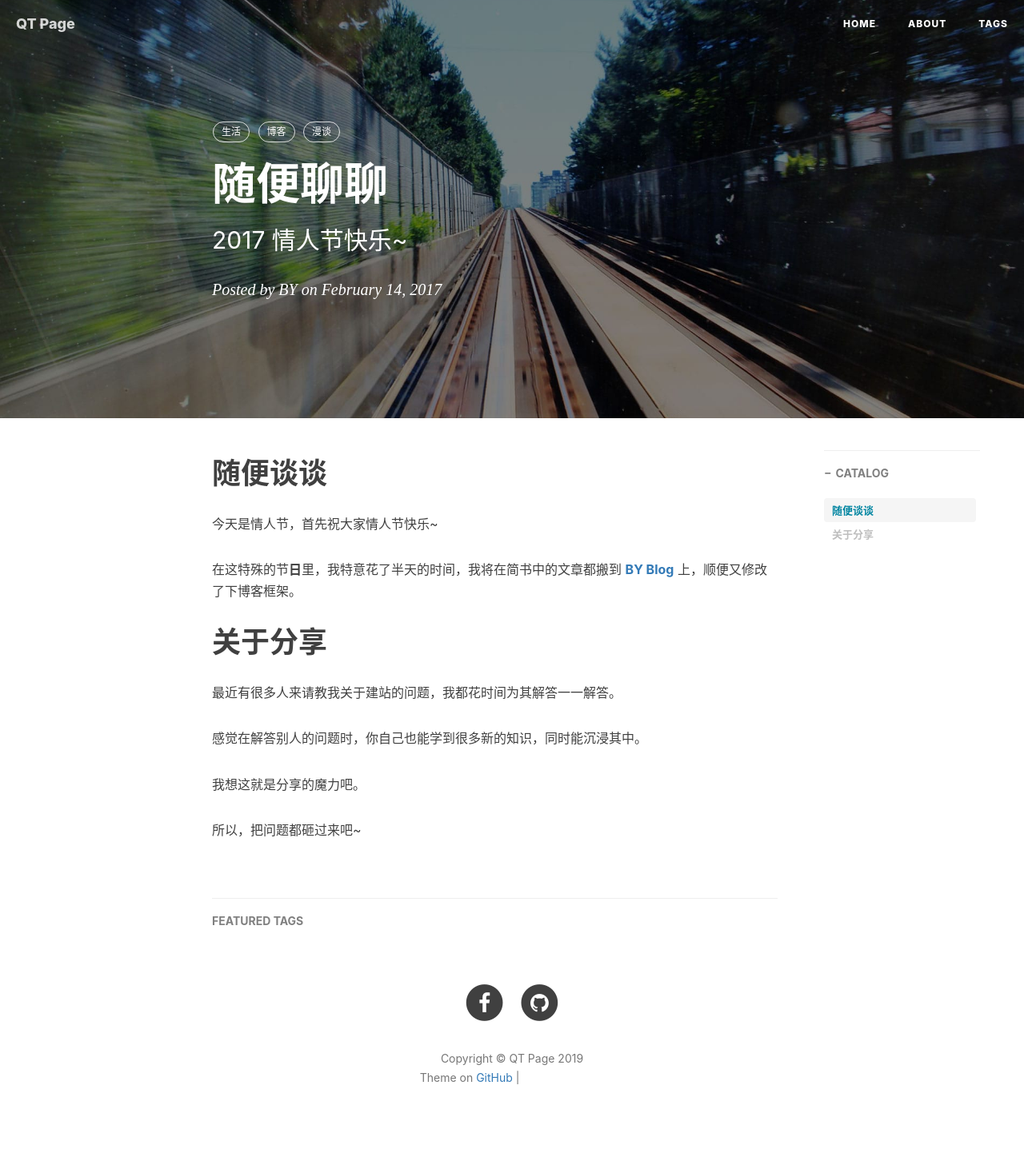
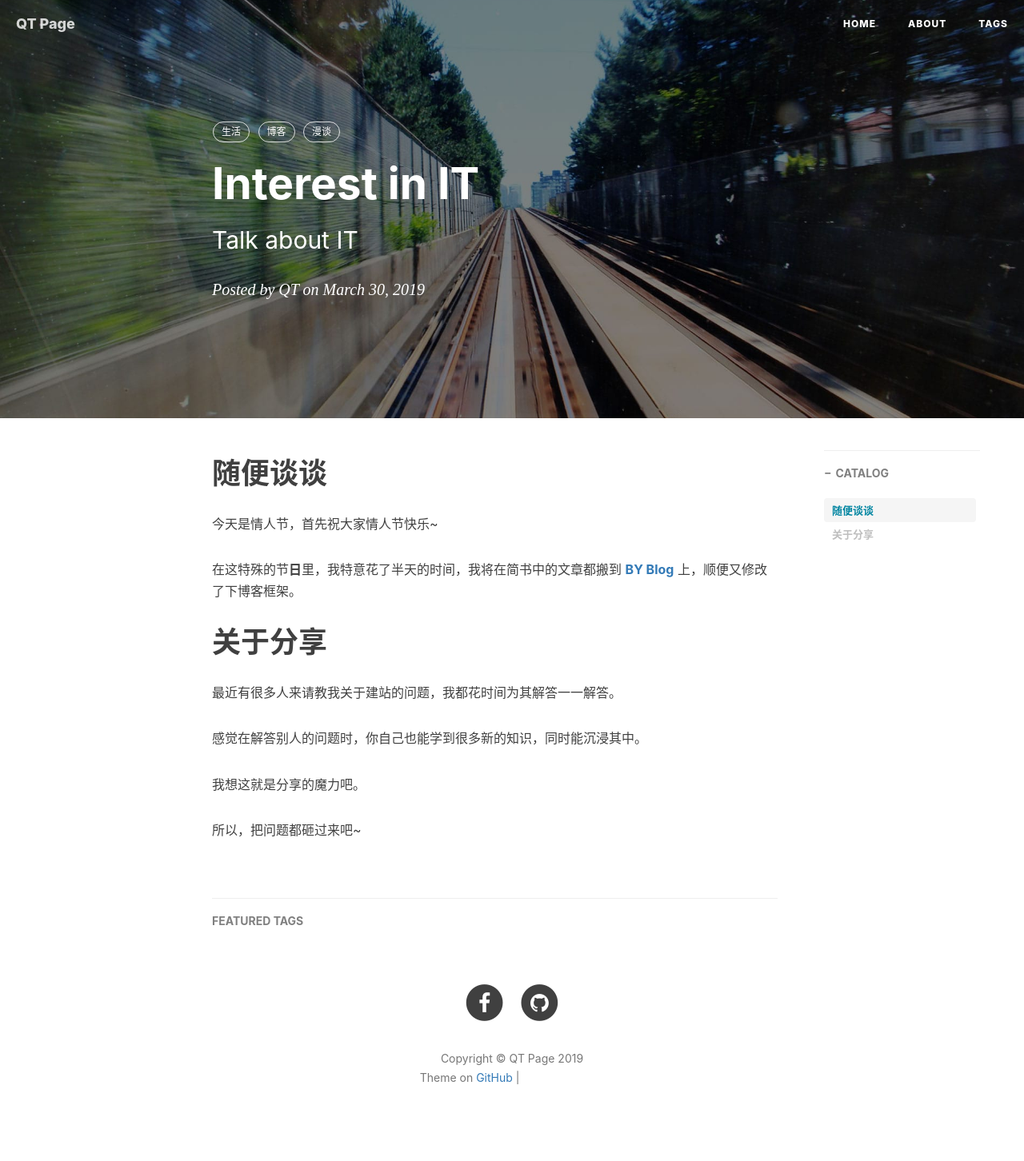
Before and after one commit to s3695944/QianyuTeng.github.io, a Jekyll site: the page built from _posts/2017-02-14-随便聊聊.md, in a window 1280 px wide. Shown: the whole page at 80% size. Built offline with Jekyll 4.4.1, drawn with Linux system fonts in a browser that asks for light colours; nearby versions of some CDN libraries; comment, search, counter and statistics services are not loaded; grey boxes are pictures that could not be loaded.

Commit message:
Update 2017-02-14-随便聊聊.md

```diff
--- a/_posts/2017-02-14-随便聊聊.md
+++ b/_posts/2017-02-14-随便聊聊.md
@@ -1,9 +1,9 @@
 ---
 layout:     post
-title:      随便聊聊
-subtitle:   2017 情人节快乐~
-date:       2017-02-14
-author:     BY
+title:      Interest in IT
+subtitle:   Talk about IT
+date:       30-03-2019
+author:     QT
 header-img: img/post-bg-2015.jpg
 catalog: true
 tags:
```
